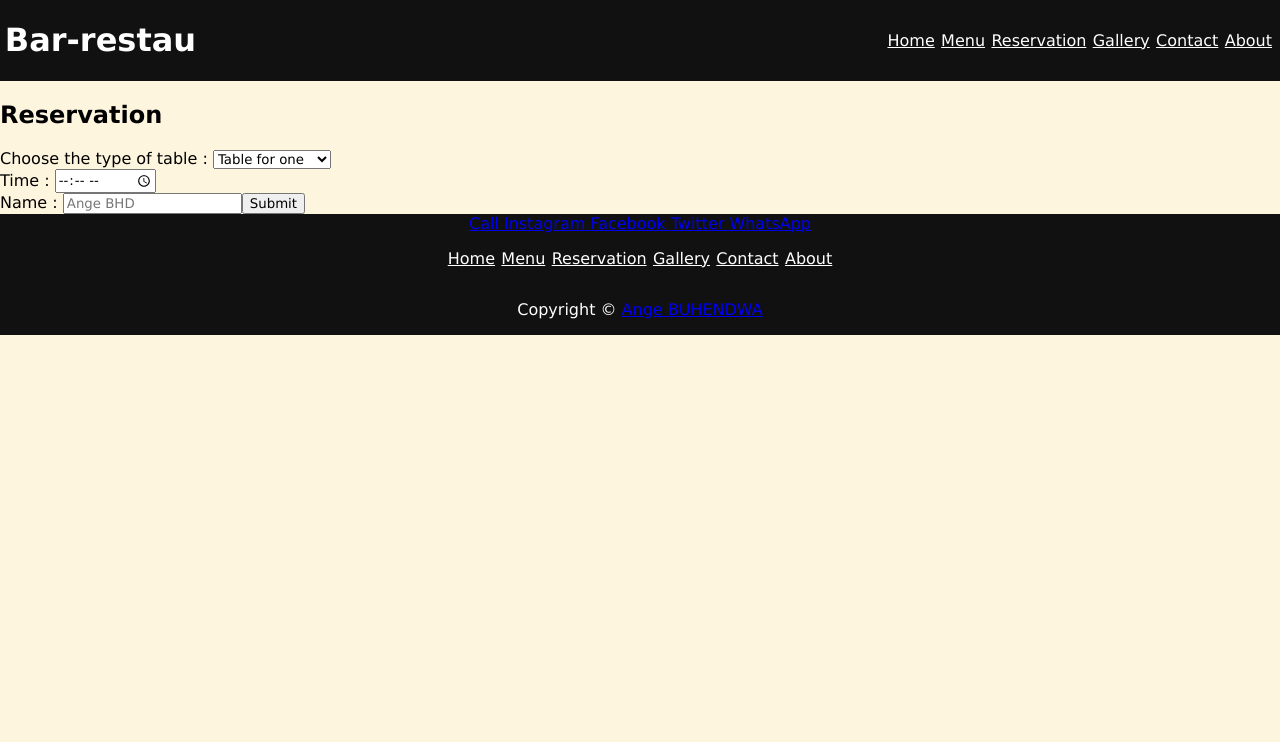
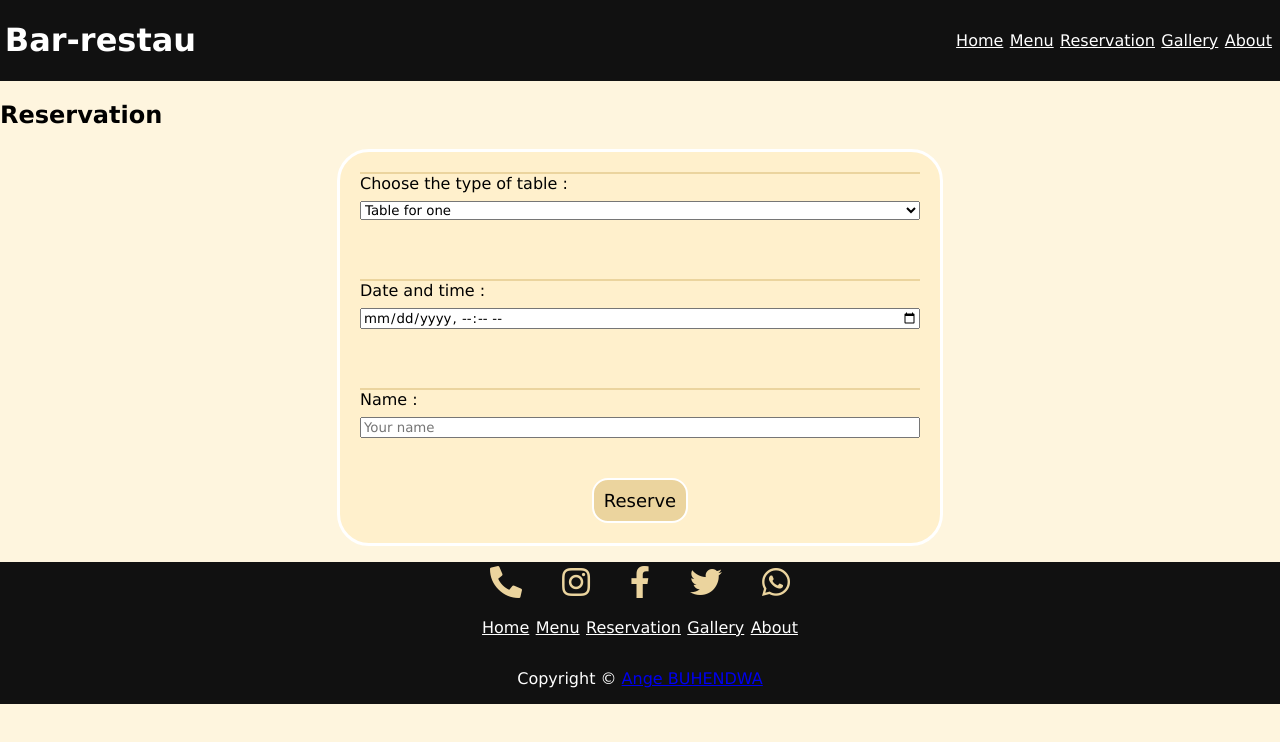
Before and after one commit to angebhd/bar-restau-client, a React (Create React App) app: page /reservation in a window 1280 px wide. Shown: the top 742 px of the page. Built offline with nearby package versions, Linux system fonts and the light colour scheme.

Commit message:
Finilizing all webApp design :)

```diff
--- a/public/index.html
+++ b/public/index.html
@@ -3,6 +3,8 @@
   <head>
     <meta charset="utf-8" />
     <link rel="icon" href="%PUBLIC_URL%/img/favicon.ico" />
+    <link rel="stylesheet" href="https://cdnjs.cloudflare.com/ajax/libs/font-awesome/5.15.3/css/all.min.css">
+<!--socialMediaIcon -->
     <meta name="viewport" content="width=device-width, initial-scale=1" />
     <meta name="theme-color" content="#000000" />
     <meta
--- a/src/App.js
+++ b/src/App.js
@@ -18,7 +18,6 @@ function App() {
           <Route path="/menu" element={<Menu/>} />
           <Route path="/reservation" element={<Reservation/>} />
           <Route path="/gallery" element={<Gallery/>} />
-          <Route path="/contact" exact element={<Contact/>} />
           <Route path="/about" exact element={<About/>} />
         </Routes>
 
--- a/src/components/contact/socialnetwork.js
+++ b/src/components/contact/socialnetwork.js
@@ -1,11 +1,11 @@
 function SocialNetwork(){
     return(
-        <div>
-            <a href="/">Call </a>
-            <a href="/">Instagram </a>
-            <a href="/">Facebook </a>
-            <a href="/">Twitter </a>
-            <a href="/">WhatsApp </a>
+        <div className="socialNetwork">
+            <p><a href="/"><i className='fas fa-phone-alt'></i></a></p>
+            <p><a href="/"><i className='fab fa-instagram'></i></a></p>
+            <p><a href="/"><i className='fab fa-facebook-f'></i></a></p>
+            <p><a href="/"><i className='fab fa-twitter'></i></a></p>
+            <p><a href="/"><i className='fab fa-whatsapp'></i></a></p>
         </div>
     )
 
--- a/src/components/navitems.js
+++ b/src/components/navitems.js
@@ -7,7 +7,6 @@ function NavItems (){
             <p><Link to="/menu">Menu</Link></p>
             <p><Link to="/reservation">Reservation</Link></p>
             <p><Link to="/gallery">Gallery</Link></p>
-            <p><Link to="/contact">Contact</Link></p>
             <p><Link to="/about">About</Link></p>
         </nav>
 
--- a/src/pages/about.js
+++ b/src/pages/about.js
@@ -1,10 +1,12 @@
+import Contact from "./contact"
 function About () {
     return(
         <>
-            <h1>About</h1>
-            <p>
+            <h1 className="about">About</h1>
+            <p className="about">
             Lorem ipsum dolor sit amet consectetur adipisicing elit. Maxime facere iure facilis, pariatur quod neque doloremque obcaecati hic vitae quasi voluptas harum consectetur! Minus, illum vel. Eaque molestias exercitationem ullam dolores excepturi, optio, minima fugiat quisquam vel earum numquam minus ratione, ab expedita porro consequatur explicabo animi doloremque nemo perspiciatis nesciunt modi voluptatibus. Saepe quia laborum error sit, exercitationem nesciunt obcaecati molestias pariatur ad esse perferendis vel aliquid quas aliquam. Obcaecati, dicta molestias dolorem aut laudantium omnis adipisci natus eos fugit eius suscipit optio qui repellat accusantium dolore minima veritatis aperiam soluta expedita quasi sit? Officiis odio rem veritatis consequuntur?
             </p>
+            <Contact />
         </>
 
     )
--- a/src/pages/contact.js
+++ b/src/pages/contact.js
@@ -1,10 +1,12 @@
 import SocialNetwork from "../components/contact/socialnetwork"
+import "../styles/contact.css"
 
 function Contact () {
     return(
         <>
-        <h1>Contact</h1>
-        <SocialNetwork/>
+        <h1 className="about">Contact</h1>
+        <p className="about"> <i class='fas fa-map-marker'></i> Venue 123 street Apple, Fruit City, Vegetable</p>
+        <div className="about"><SocialNetwork/></div>
         </>
     )
 }
--- a/src/pages/gallery.js
+++ b/src/pages/gallery.js
@@ -1,11 +1,11 @@
-
+import "../styles/gallery.css"
 function Gallery(){
     return(
         <>
         <h1>Gallery</h1>
-        <div>
+        <div className="gallery">
+            <p><img src='https://images.pexels.com/photos/5490965/pexels-photo-5490965.jpeg?auto=compress&cs=tinysrgb&w=1260&h=750&dpr=2' alt="Bar"></img></p>
             <p><img src='https://c2.peakpx.com/wallpaper/926/640/64/4k-brick-wall-restaurant-table-wallpaper-preview.jpg' alt="Resaurant"></img></p>
-            <p><img src='https://images.pexels.com/photos/5490965/pexels-photo-5490965.jpeg?auto=compress&cs=tinysrgb&w=1260&h=750&dpr=2' alt="Bar"></img></p>
             <p><img src='https://c0.wallpaperflare.com/preview/4/553/242/tucker-united-states-coco-cabana-restaurant-coco-cabana.jpg' alt="Menu"></img></p>
         </div>
         </>
--- a/src/pages/reservation.js
+++ b/src/pages/reservation.js
@@ -1,4 +1,5 @@
 import { useState } from "react";
+import "../styles/reservation.css"
 function Reservation() {
 
         const [formData, setFormData] = useState({
@@ -45,7 +46,7 @@ function Reservation() {
             <h2>Reservation</h2>
             <form onSubmit={handleSubmit}>
                 <label htmlFor="table">Choose the type of table : </label>
-                <select name="table" value={formData.table} onChange={handleChange}>
+                <select name="table" value={formData.table} onChange={handleChange} required>
                     <option value={1}>Table for one</option>
                     <option value={2}>Table for two</option>
                     <option value={4}>Table for four</option>
@@ -53,12 +54,12 @@ function Reservation() {
                 </select>
 
                 <br></br>
-                <label htmlFor="time">Time : </label>
-                <input name='time' type="time" value={formData.time} onChange={handleChange}></input>
+                <label htmlFor="time">Date and time : </label>
+                <input name='time' type="datetime-local" value={formData.time} onChange={handleChange} required></input>
                 <br></br>
                 <label htmlFor="name">Name : </label>
-                <input placeholder="Ange BHD" name="name" value={formData.name} onChange={handleChange}></input>
-                <button type="submit">Submit</button>
+                <input placeholder="Your name" name="name" value={formData.name} onChange={handleChange} required></input>
+                <button type="submit"><p>Reserve</p></button>
             </form>
         </>
 
--- /dev/null
+++ b/src/styles/contact.css
@@ -0,0 +1,12 @@
+ .about .fas, .about .fab{
+    color: black;
+}
+
+.about{
+    margin-left: 4vh;
+    margin-right: 4vh;
+}
+
+p.about{
+    text-align: justify;
+}
--- /dev/null
+++ b/src/styles/gallery.css
@@ -0,0 +1,21 @@
+div.gallery{
+    display: flex;
+    flex-direction: row;
+    flex-wrap: wrap;
+    align-items: center;
+    margin: 5vh 5vh;
+    padding: 10px;
+    background-color: #fff0cc;
+    border-radius: 4vh;
+    border: 3px white solid;
+}
+.gallery p {
+    width: 48%;
+    display: flex;
+    align-items: center;
+}
+.gallery p img{
+    width: 80%;
+    margin: 1vh auto;
+    border-radius: 2vh;
+}
--- a/src/styles/index.css
+++ b/src/styles/index.css
@@ -42,3 +42,16 @@ footer{
     color:#fff;
 
 }
+.socialNetwork{
+    display: flex;
+    flex-direction: row;
+    align-items: baseline;
+}
+.socialNetwork p{
+    margin: 4px;
+    padding: 0 2vh;
+}
+.fab, .fas{
+    font-size: xx-large;
+    color: #ebd49e;
+}
--- /dev/null
+++ b/src/styles/reservation.css
@@ -0,0 +1,32 @@
+form{
+    display: flex;
+    flex-direction: column;
+    max-width: 560px;
+    margin: 2vh auto;
+    padding: 20px;
+    background-color: #fff0cc;
+    border-radius: 4vh;
+    border: 3px white solid;
+}
+select, input{
+    margin-bottom: 5vh;
+    margin-top: 1vh;
+}
+label{
+    border-top: 2px #ebd49e solid;
+}
+button{
+    background-color: #ebd49e;
+    border: none;
+    padding: 5px;
+    max-width: 100px;
+    margin: 0 auto;
+    border-radius: 2vh;
+    border: 2px white solid;
+
+}
+button p{
+    margin:2px;
+    padding: 3px;
+    font-size: large;
+}
```
